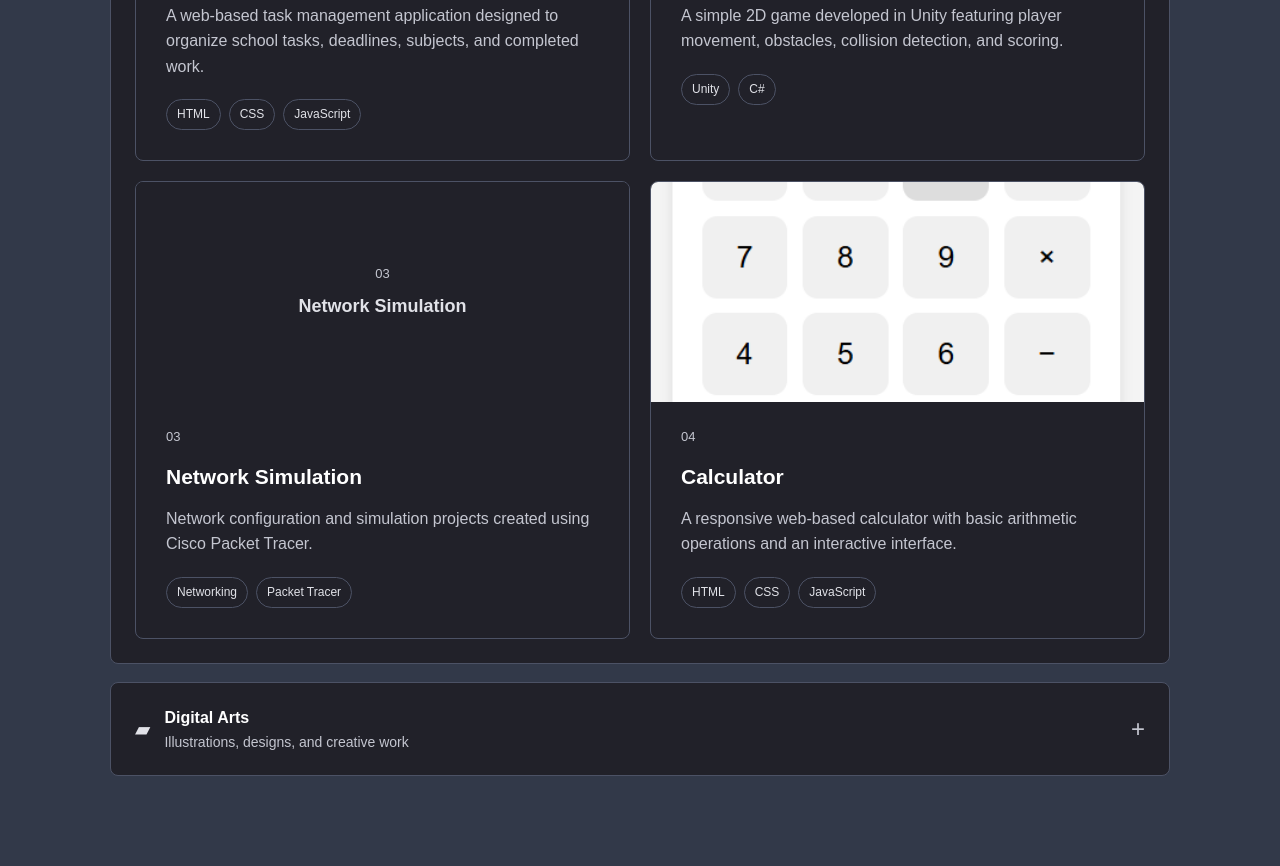
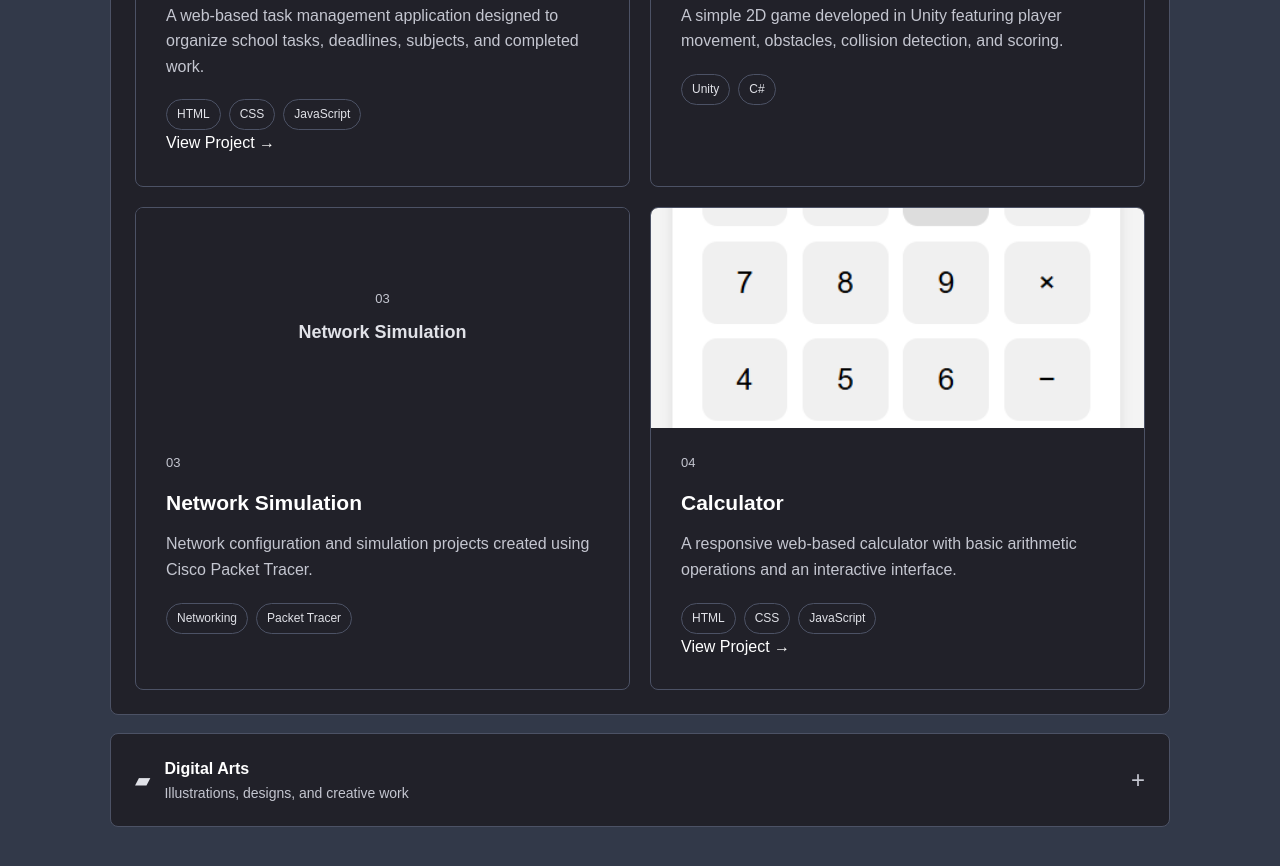
Before and after one commit to pattoriku1/port-rick, a plain HTML site: page index.html in a window 1280 px wide. Shown: the part 3068-3934 px from the top of the page. Drawn offline with Linux system fonts and the light colour scheme.

Commit message:
Update index.html

```diff
--- a/index.html
+++ b/index.html
@@ -228,6 +228,12 @@
                                 <span>JavaScript</span>
                             </div>
 
+                            <a href="https://pattoriku1.github.io/Taskly/"
+                               target="_blank"
+                               class="project-view">
+                                View Project →
+                            </a>
+
                         </div>
 
                     </article>
@@ -316,6 +322,12 @@
                                 <span>CSS</span>
                                 <span>JavaScript</span>
                             </div>
+
+                            <a href="https://pattoriku1.github.io/Calcu/"
+                               target="_blank"
+                               class="project-view">
+                                View Project →
+                            </a>
 
                         </div>
 
```
